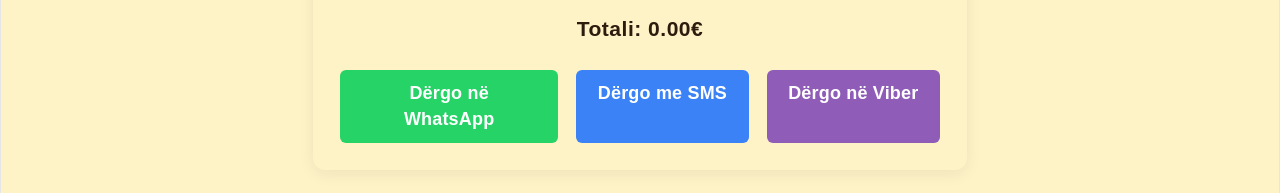
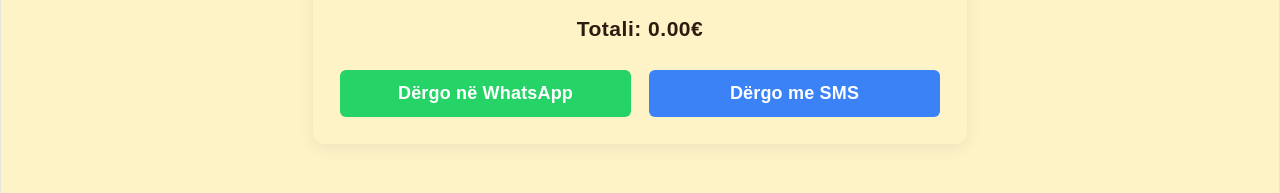
Before and after one commit to kresha325/FurraPizzeriaEuropa, a React (Vite) app: page /cart in a window 1280 px wide. Shown: the part 288-481 px from the top of the page. Built offline with nearby package versions, Linux system fonts and the light colour scheme; the HTML template or start-up script is replaced by a standard one.

Commit message:
Remove Viber order option

```diff
--- a/src/localization.jsx
+++ b/src/localization.jsx
@@ -30,7 +30,6 @@
     total: 'Totali',
     sendWhatsapp: 'Dërgo në WhatsApp',
     sendSMS: 'Dërgo me SMS',
-    sendViber: 'Dërgo në Viber',
     orderFromWeb: 'Porosi nga Web',
     notFound: 'Faqja nuk u gjet!',
     testimonialSection: 'Çfarë thonë klientët tanë',
@@ -74,7 +73,6 @@
     total: 'Total',
     sendWhatsapp: 'Send on WhatsApp',
     sendSMS: 'Send by SMS',
-    sendViber: 'Send on Viber',
     orderFromWeb: 'Order from Web',
     notFound: 'Page not found!',
     testimonialSection: 'What our clients say',
--- a/src/pages/Cart.css
+++ b/src/pages/Cart.css
@@ -44,9 +44,11 @@
   background: #c0392b;
 }
 .order-actions {
-  display: flex;
+  display: grid;
+  grid-template-columns: repeat(2, minmax(0, 1fr));
   gap: 1rem;
   margin-top: 1.5rem;
+  width: 100%;
 }
 .order-btn {
   padding: 0.6rem 1.2rem;
@@ -56,7 +58,12 @@
   font-weight: bold;
   font-size: 1rem;
   transition: background 0.2s;
-  display: inline-block;
+  display: inline-flex;
+  align-items: center;
+  justify-content: center;
+  width: 100%;
+  box-sizing: border-box;
+  text-align: center;
 }
 .order-btn.whatsapp {
   background: #25d366;
@@ -70,9 +77,9 @@
 .order-btn.sms:hover {
   background: #1e40af;
 }
-.order-btn.viber {
-  background: #8f5db7;
+
+@media (max-width: 640px) {
+  .order-actions {
+    grid-template-columns: 1fr;
+  }
 }
-.order-btn.viber:hover {
-  background: #5f3a87;
-}
--- a/src/pages/Cart.jsx
+++ b/src/pages/Cart.jsx
@@ -3,6 +3,7 @@
 
 export default function Cart({ cart, onRemove, onIncrement, onDecrement }) {
   const { t } = useLanguage();
+  const businessPhone = '38349591200';
   const total = cart.reduce((sum, item) => sum + item.price * item.qty, 0);
 
   const orderText = [
@@ -46,7 +47,7 @@
       <div className="order-actions">
         <a
           className="order-btn whatsapp"
-          href={`https://wa.me/38349591200?text=${encoded}`}
+          href={`https://wa.me/${businessPhone}?text=${encoded}`}
           target="_blank"
           rel="noopener noreferrer"
           disabled={cart.length === 0}
@@ -55,17 +56,10 @@
         </a>
         <a
           className="order-btn sms"
-          href={`sms:38349591200?body=${encoded}`}
+          href={`sms:${businessPhone}?body=${encoded}`}
           disabled={cart.length === 0}
         >
           {t('sendSMS')}
-        </a>
-        <a
-          className="order-btn viber"
-          href={`viber://forward?text=${encoded}`}
-          disabled={cart.length === 0}
-        >
-          {t('sendViber')}
         </a>
       </div>
     </div>
```
